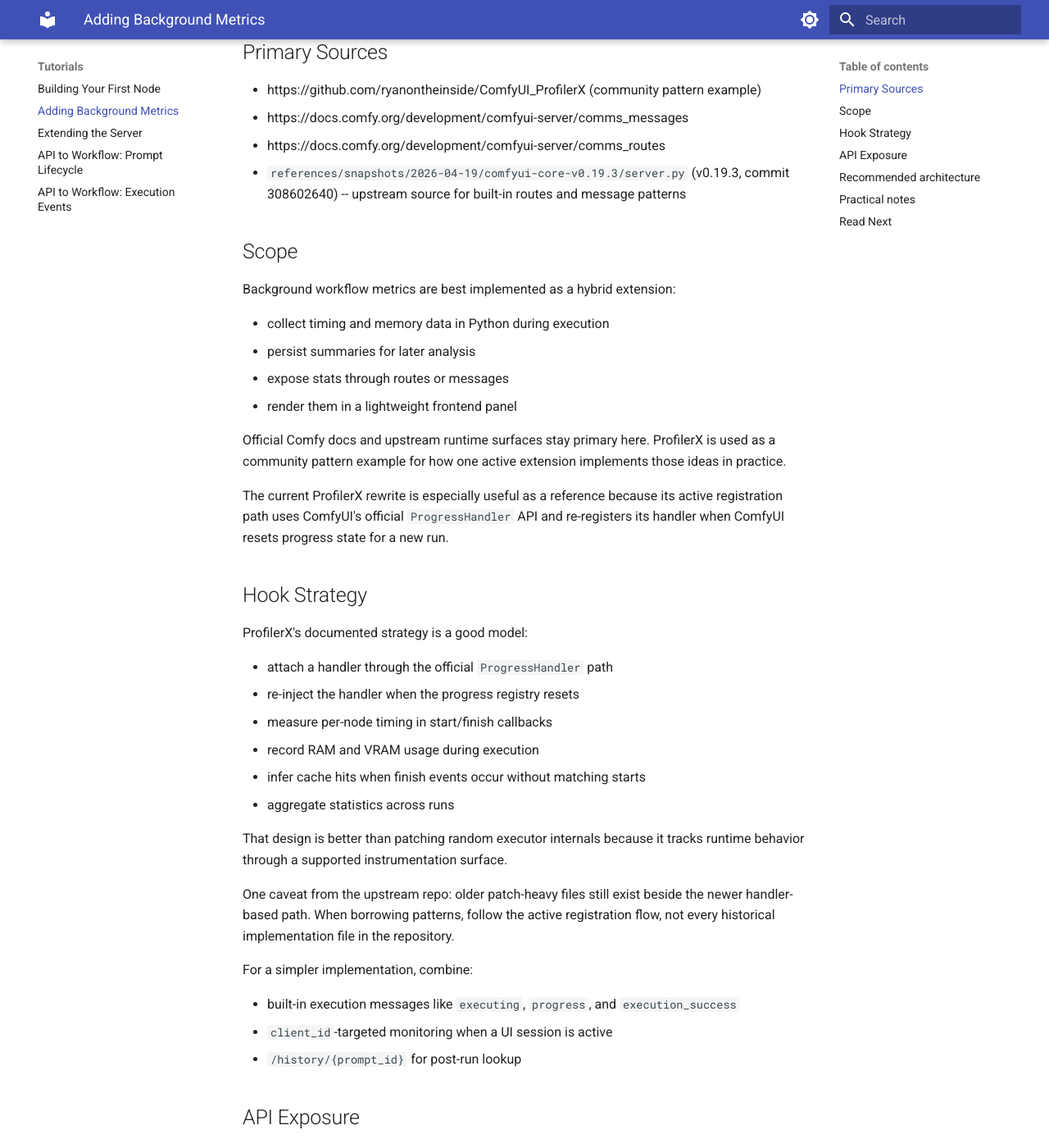
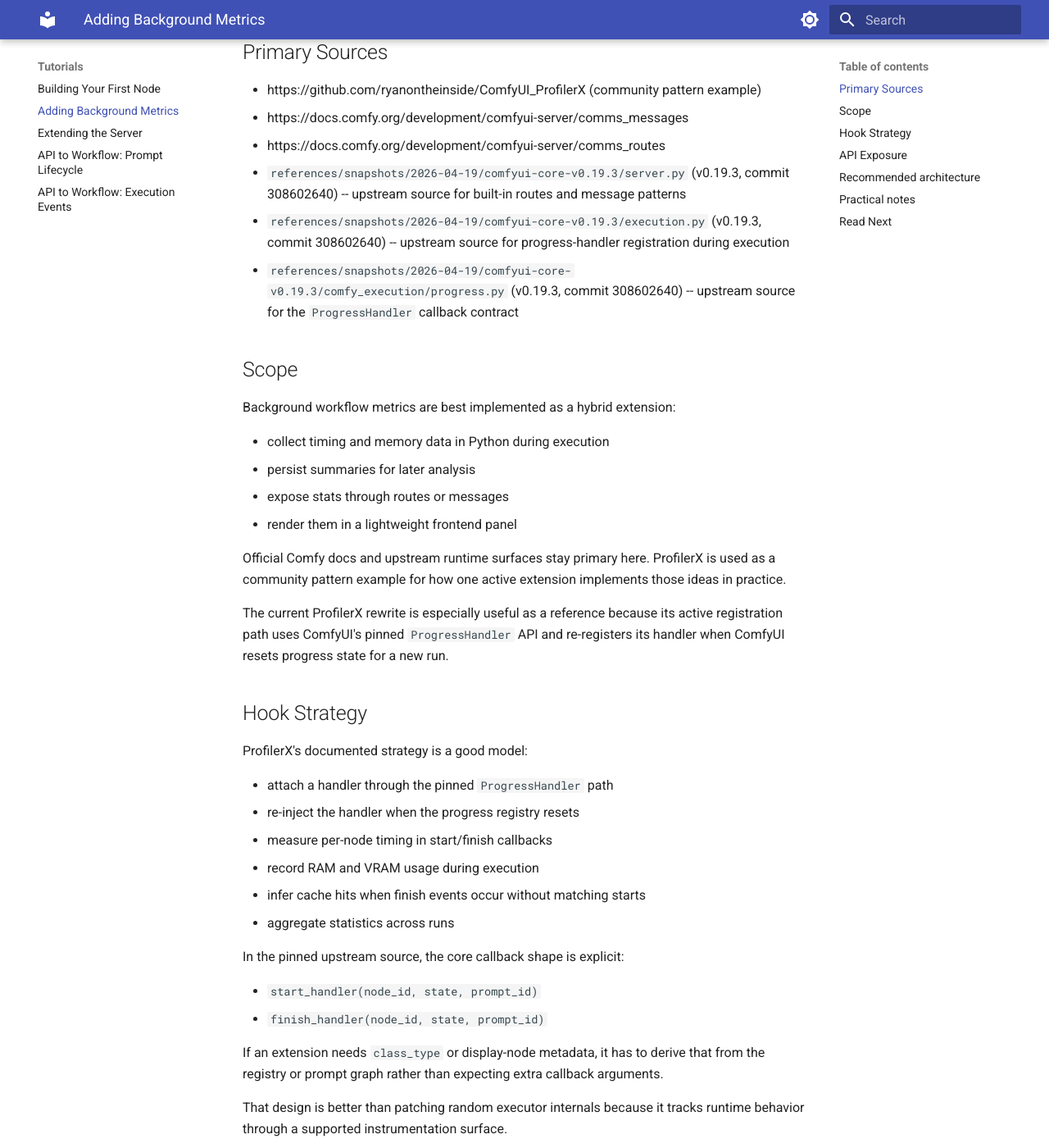
Before and after one commit to FrostySDXL/comfyui-starchart, an MkDocs documentation site: the page built from docs/tutorials/adding-background-metrics.md, in a window 1280 px wide and 1400 px high, scrolled down 298 px. Shown: the whole window at 82% size. Built offline with MkDocs 1.6.1 and Material for MkDocs 9.7.7, drawn with Linux system fonts in a browser that asks for light colours.

Commit message:
docs(hooks): cite comfy_execution/progress.py and link harness example
- Add comfy_execution/progress.py as primary source in profilerx-analysis,

  server-hooks, and adding-background-metrics docs

- Document explicit ProgressHandler callback signatures

- Refresh Last Updated metadata on all three pages

- Tighten official -> pinned language where evidence is snapshot-backed

```diff
--- a/docs/tutorials/adding-background-metrics.md
+++ b/docs/tutorials/adding-background-metrics.md
@@ -10,6 +10,8 @@
 - https://docs.comfy.org/development/comfyui-server/comms_messages
 - https://docs.comfy.org/development/comfyui-server/comms_routes
 - `references/snapshots/2026-04-19/comfyui-core-v0.19.3/server.py` (v0.19.3, commit 308602640) -- upstream source for built-in routes and message patterns
+- `references/snapshots/2026-04-19/comfyui-core-v0.19.3/execution.py` (v0.19.3, commit 308602640) -- upstream source for progress-handler registration during execution
+- `references/snapshots/2026-04-19/comfyui-core-v0.19.3/comfy_execution/progress.py` (v0.19.3, commit 308602640) -- upstream source for the `ProgressHandler` callback contract
 
 ## Scope
 
@@ -25,19 +27,28 @@
 extension implements those ideas in practice.
 
 The current ProfilerX rewrite is especially useful as a reference because
-its active registration path uses ComfyUI's official `ProgressHandler` API and
+its active registration path uses ComfyUI's pinned `ProgressHandler` API and
 re-registers its handler when ComfyUI resets progress state for a new run.
 
 ## Hook Strategy
 
 ProfilerX's documented strategy is a good model:
 
-- attach a handler through the official `ProgressHandler` path
+- attach a handler through the pinned `ProgressHandler` path
 - re-inject the handler when the progress registry resets
 - measure per-node timing in start/finish callbacks
 - record RAM and VRAM usage during execution
 - infer cache hits when finish events occur without matching starts
 - aggregate statistics across runs
+
+In the pinned upstream source, the core callback shape is explicit:
+
+- `start_handler(node_id, state, prompt_id)`
+- `finish_handler(node_id, state, prompt_id)`
+
+If an extension needs `class_type` or display-node metadata, it has to derive
+that from the registry or prompt graph rather than expecting extra callback
+arguments.
 
 That design is better than patching random executor internals because it
 tracks runtime behavior through a supported instrumentation surface.
```
Also changed, not shown: other parts of docs/tutorials/adding-background-metrics.md (+1 -1 lines), docs/extensions/profilerx-analysis.md (+3 -1 lines), docs/hooks/server-hooks.md (+13 -2 lines).
